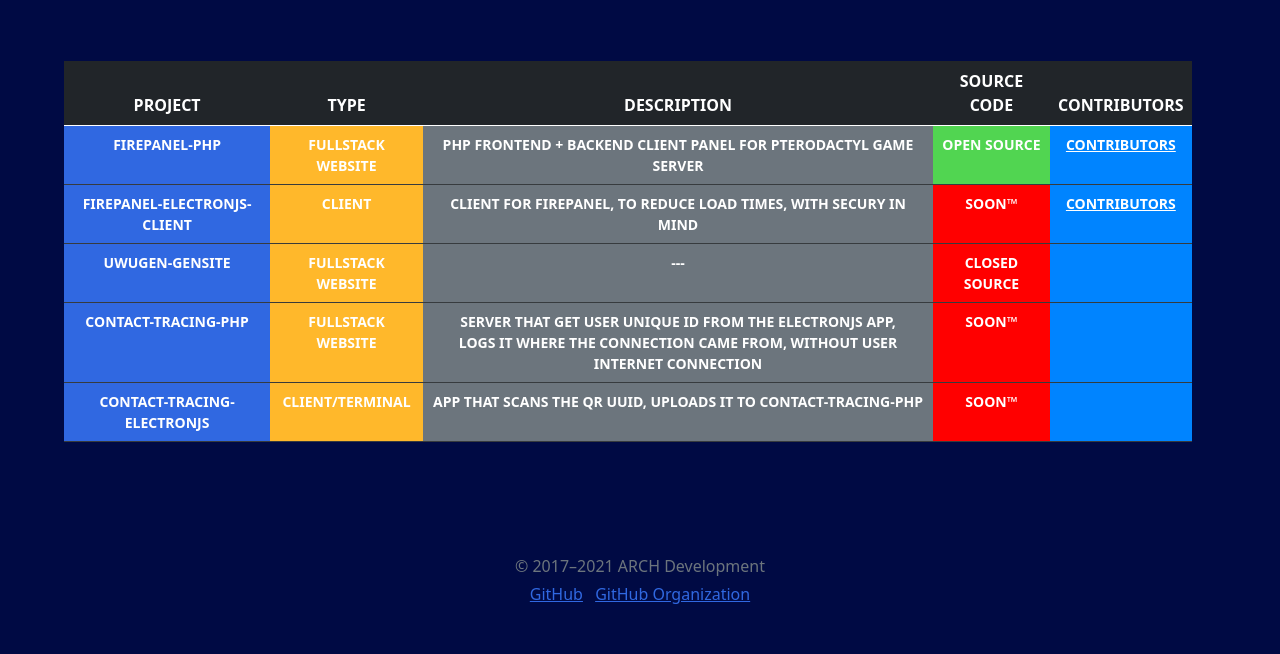
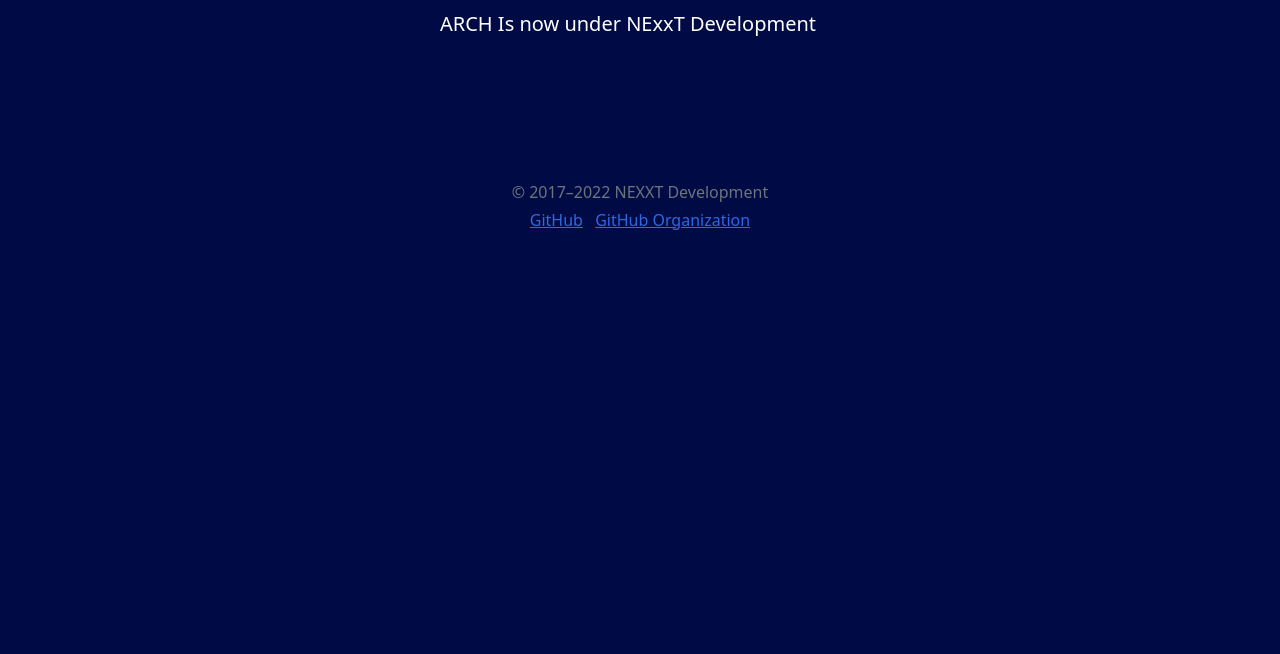
Before and after one commit to NWJ9PB/nwj9pb.github.io, a plain HTML site: page index.html in a window 1280 px wide. Shown: the part 198-852 px from the top of the page. After the commit the page ends 800 px from the top, so only its background shows below. Drawn offline with Linux system fonts and the light colour scheme.

Commit message:
Update index.html

```diff
--- a/index.html
+++ b/index.html
@@ -14,67 +14,15 @@
             <div class="row text-white text-center">
                 <div class="row mt-3 justify-content-center align-content-center">
                     <div class="col-8">
-                        <h1 class="mt-5">ARCH Development</h1>
-                        <h3 class="mt-3 mb-5">This list shows the projects and its sub development groups/organization</h3>
+                        <h1 class="mt-5">NExxT Development</h1>
+                        <h3 class="mt-3 mb-5">Under Development</h3>
+                        <h5 class="mt-3 mb-5">ARCH Is now under NExxT Development</h5>
                     </div>
-                </div>
-                <div class="row mt-3 justify-content-center align-content-center">
-                    <div class="col-11">
-                        <table class="table table-dark text-uppercase center justify-content-center align-content-center">
-                            <thead>
-                                <tr>
-                                    <th scope="col">Project</th>
-                                    <th scope="col">Type</th>
-                                    <th scope="col">Description</th>
-                                    <th scope="col">Source Code</th>
-                                    <th scope="col">Contributors</th>
-                                </tr>
-                            </thead>
-                            <tbody>
-                                <tr>
-                                    <th class="bg-primary small">FirePanel-PHP</th>
-                                    <th class="bg-warning small">FullStack Website</th>
-                                    <th class="bg-secondary small">PHP Frontend + Backend Client Panel for Pterodactyl Game Server</th>
-                                    <th class="bg-success small">Open Source</th>
-                                    <th class="bg-info small"><a class="text-white" href="https://github.com/NExxT-Development/FirePanel/graphs/contributors">Contributors</a></th>
-                                </tr>
-                                <tr>
-                                    <th class="bg-primary small">FirePanel-ElectronJS-Client</th>
-                                    <th class="bg-warning small">Client</th>
-                                    <th class="bg-secondary small">Client for FirePanel, to reduce load times, with secury in mind</th>
-                                    <th class="bg-danger small">Soon™</th>
-                                    <th class="bg-info small"><a class="text-white" href="https://github.com/NExxT-Development/FirePanel-ElectronJS-Client/graphs/contributors">Contributors</a></th>
-                                </tr>
-                                <tr>
-                                    <th class="bg-primary small">UwUGen-GenSite</th>
-                                    <th class="bg-warning small">FullStack Website</th>
-                                    <th class="bg-secondary small">---</th>
-                                    <th class="bg-danger small">Closed Source</th>
-                                    <th class="bg-info small"></th>
-                                </tr>
-                                <tr>
-                                    <th class="bg-primary small">Contact-Tracing-PHP</th>
-                                    <th class="bg-warning small">FullStack Website</th>
-                                    <th class="bg-secondary small">Server that get user Unique ID from the ElectronJS app,<br> logs it where the connection came from, without user internet connection</th>
-                                    <th class="bg-danger small">Soon™</th>
-                                    <th class="bg-info small"></th>
-                                </tr>
-                                <tr>
-                                    <th class="bg-primary small">Contact-Tracing-ElectronJS</th>
-                                    <th class="bg-warning small">Client/Terminal</th>
-                                    <th class="bg-secondary small">App that scans the QR UUID, uploads it to Contact-Tracing-PHP</th>
-                                    <th class="bg-danger small">Soon™</th>
-                                    <th class="bg-info small"></th>
-                                </tr>
-                            </tbody>
-                        </table>
-                    </div>
-
                 </div>
             </div>
         </div>
         <footer class="my-5 pt-5 text-muted text-center text-small">
-            <p class="mb-1">&copy; 2017–2021 ARCH Development</p>
+            <p class="mb-1">&copy; 2017–2022 NEXXT Development</p>
             <ul class="list-inline">
                 <li class="list-inline-item"><a href="https://github.com/NWJ9PB">GitHub</a></li>
                 <li class="list-inline-item"><a href="https://github.com/NExxT-Development">GitHub Organization</a></li>
```
